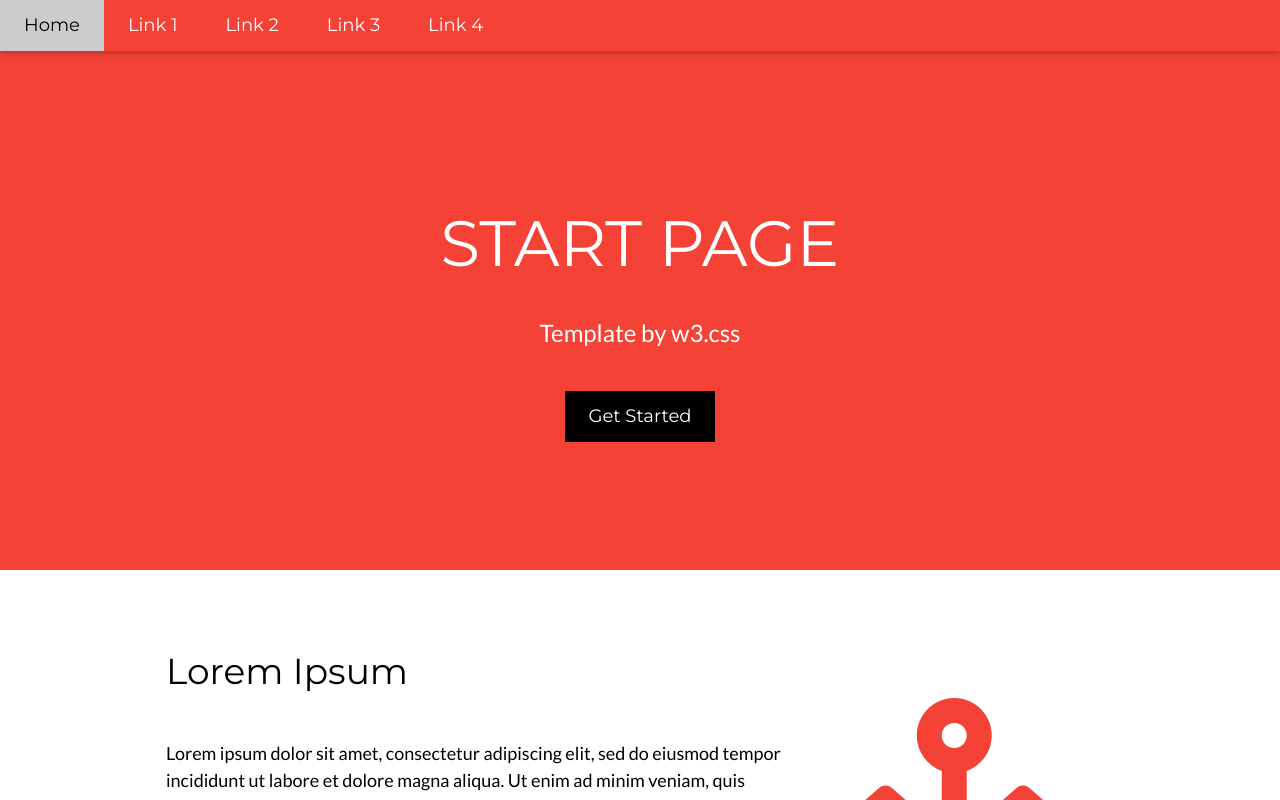
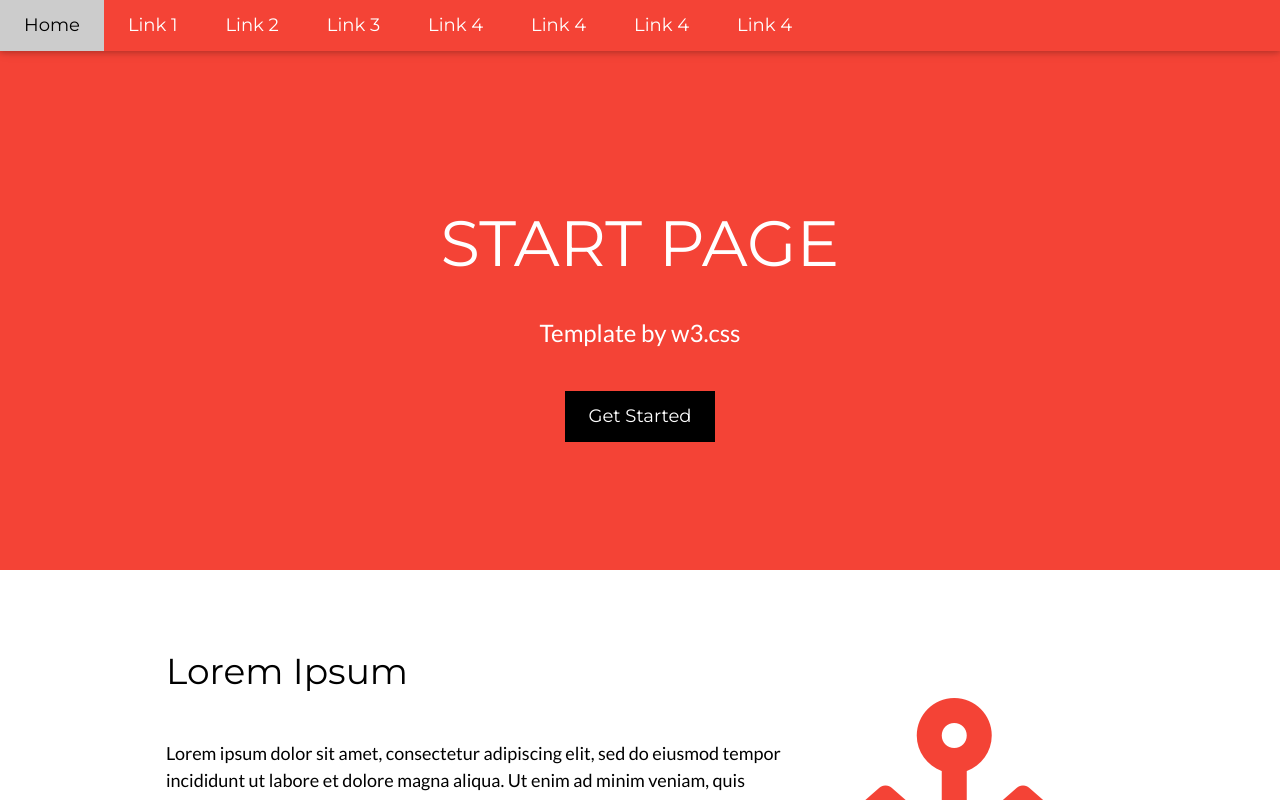
Before and after one commit to purvisha-sohaliya/start-page, a plain HTML site: page index.html in a window 1280 px wide. Shown: the top 800 px of the page. Drawn offline with Linux system fonts and the light colour scheme.

Commit message:
feture-1

```diff
--- a/index.html
+++ b/index.html
@@ -212,6 +212,9 @@
             <a href="#" class="bar-item">Link 2</a>
             <a href="#" class="bar-item">Link 3</a>
             <a href="#" class="bar-item">Link 4</a>
+            <a href="#" class="bar-item">Link 4</a>
+            <a href="#" class="bar-item">Link 4</a>
+            <a href="#" class="bar-item">Link 4</a>
         </div>
     </nav>
 
```
